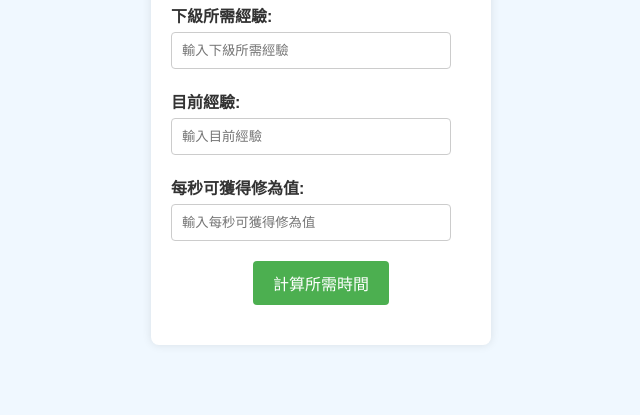
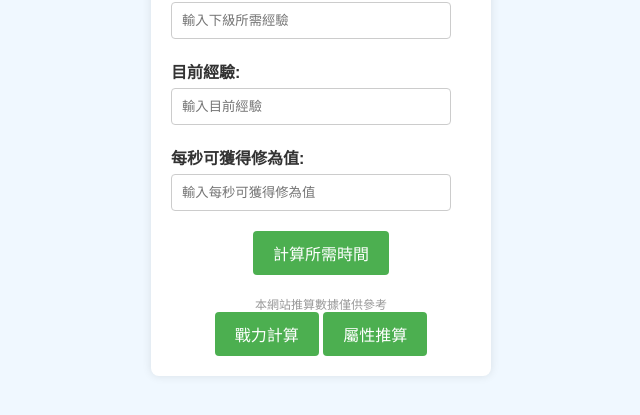
Before and after one commit to xS91D/Weplay-Cultivation-calculator, a plain HTML site: page levelup.html in a window 1280 px wide. Shown: the part 263-678 px from the top of the page, without its empty margins (319-959 px from the left). Drawn offline with Linux system fonts and the light colour scheme.

Commit message:
Update levelup.html

```diff
--- a/levelup.html
+++ b/levelup.html
@@ -92,6 +92,11 @@
         </div>
         <button onclick="calculateTime()">計算所需時間</button>
         <div class="result" id="timeResult"></div>
+        <div class="footer">
+            本網站推算數據僅供參考
+        </div>
+        <button onclick="location.href='index.html'">戰力計算</button>
+        <button onclick="location.href='attribute.html'">屬性推算</button>
     </div>
 
     <script>
```
